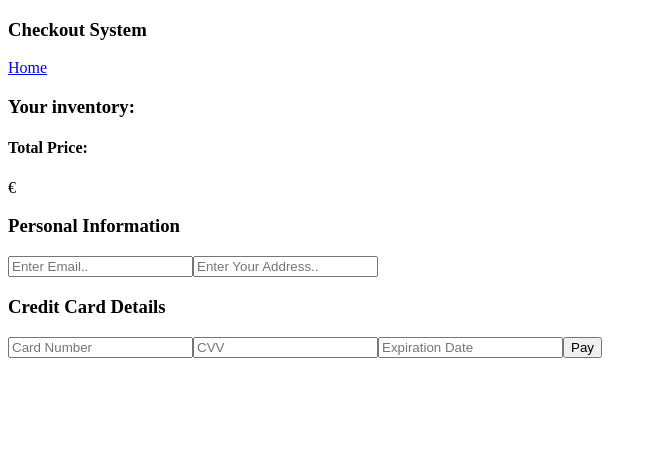
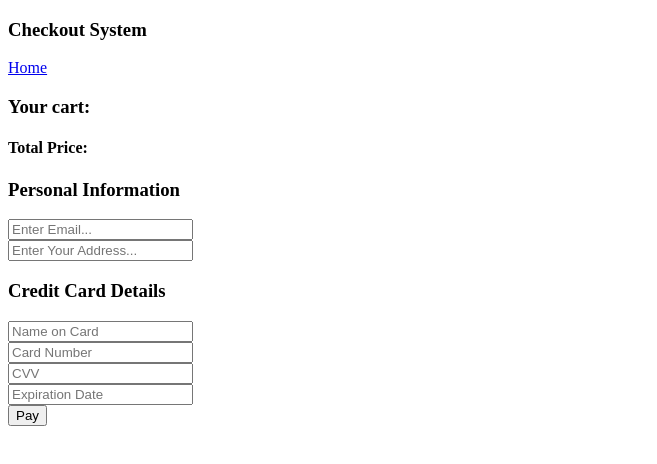
Before and after one commit to IgorBockaj/checkout-system, a React (Create React App) app: page /checkout in a window 1280 px wide. Shown: the top 464 px of the page, without its empty margins (0-657 px from the left). Built offline with nearby package versions, Linux system fonts and the light colour scheme.

Commit message:
finished form

```diff
--- a/package.json
+++ b/package.json
@@ -15,6 +15,7 @@
     "redux": "^4.1.1",
     "redux-devtools-extension": "^2.13.9",
     "redux-thunk": "^2.3.0",
+    "validator": "^13.6.0",
     "web-vitals": "^1.1.2"
   },
   "scripts": {
--- a/src/components/Checkout/CheckoutData.js
+++ b/src/components/Checkout/CheckoutData.js
@@ -8,12 +8,12 @@ function CheckoutData() {
 
   return (
     <div>
-      <h3>Your inventory:</h3>
+      <h3>Your cart:</h3>
       {cart.map((item) => (
         <CheckoutItem key={item.id} item={item} />
       ))}
       <h4>Total Price:</h4>
-      {finalPrice[0]} €
+      {finalPrice.length !== 0 ? <p>{finalPrice[0].toFixed(2)} € </p> : null}
     </div>
   );
 }
--- a/src/components/Checkout/CheckoutForm.js
+++ b/src/components/Checkout/CheckoutForm.js
@@ -1,4 +1,6 @@
 import React, { useState } from "react";
+import validator from "validator";
+import history from "../../history";
 
 function CheckoutForm() {
   const [data, setData] = useState({
@@ -7,55 +9,119 @@ function CheckoutForm() {
     cardNumber: "",
     cvv: "",
     expDate: "",
+    cardName: "",
   });
 
-  const { email, address, cardNumber, cvv, expDate } = data;
+  const [validCard, setValidCard] = useState(false);
+  const [validEmail, setValidEmail] = useState(false);
+
+  const { email, address, cardNumber, cvv, expDate, cardName } = data;
 
   const onChange = (e) => {
     setData({ ...data, [e.target.name]: e.target.value });
   };
 
+  const emailChecker = (email) => {
+    if (validator.isEmail(email)) return setValidEmail(true);
+    return setValidEmail(false);
+  };
+
+  const onSubmit = (e) => {
+    if (validEmail && validCard) return history.push("/");
+  };
+
   return (
-    <form>
+    <form onSubmit={onSubmit}>
       <h3>Personal Information</h3>
+      <div>
         <input
           type="email"
-        placeholder="Enter Email.."
+          placeholder="Enter Email..."
           value={email}
           name="email"
+          autoComplete="off"
+          required
+          onChange={(e) => {
+            onChange(e);
+            emailChecker(email);
+          }}
+        />
+
+        {validEmail && <i className="material-icons">check</i>}
+      </div>
+
+      <div>
+        <input
+          type="text"
+          placeholder="Enter Your Address..."
+          value={address}
+          name="address"
+          autoComplete="no"
+          required
           onChange={onChange}
         />
+      </div>
+
+      <h3>Credit Card Details</h3>
+
+      <div>
         <input
           type="text"
-        placeholder="Enter Your Address.."
-        value={address}
-        name="address"
+          placeholder="Name on Card"
+          name="cardName"
+          value={cardName}
+          autoComplete="off"
+          required
           onChange={onChange}
         />
-      <h3>Credit Card Details</h3>
+      </div>
+
+      <div>
         <input
           type="number"
           name="cardNumber"
           placeholder="Card Number"
           value={cardNumber}
-        onChange={onChange}
+          autoComplete="off"
+          required
+          onChange={(e) => {
+            onChange(e);
+            +e.target.value.length === 16
+              ? setValidCard(true)
+              : setValidCard(false);
+          }}
         />
+        {validCard && <i className="material-icons">check</i>}
+        {cardNumber.length > 16 && (
+          <p>Card Number contains only 16 characters</p>
+        )}
+      </div>
+
+      <div>
         <input
           type="number"
           placeholder="CVV"
           name="cvv"
           value={cvv}
+          autoComplete="off"
+          required
           onChange={onChange}
         />
+      </div>
+
+      <div>
         <input
           type="text"
           placeholder="Expiration Date"
-        maxLength="5"
           name="expDate"
+          autoComplete="off"
+          required
           value={expDate}
           onChange={onChange}
         />
-      <button>Pay</button>
+      </div>
+
+      <input type="submit" value="Pay" />
     </form>
   );
 }
--- a/src/components/Checkout/CheckoutItem.js
+++ b/src/components/Checkout/CheckoutItem.js
@@ -4,7 +4,7 @@ function CheckoutItem({ item: { itemName, quantity, totalPrice } }) {
   return (
     <div>
       <h4>
-        {quantity} {itemName}: {totalPrice} €
+        {quantity} {itemName}: {totalPrice.toFixed(2)} €
       </h4>
     </div>
   );
--- /dev/null
+++ b/src/history.js
@@ -0,0 +1,2 @@
+import { createBrowserHistory } from "history";
+export default createBrowserHistory();
```
Also changed, not shown: 1 other file (tests, documents, lock files or other folders). Lines whose indentation alone changed are shown as unchanged.
